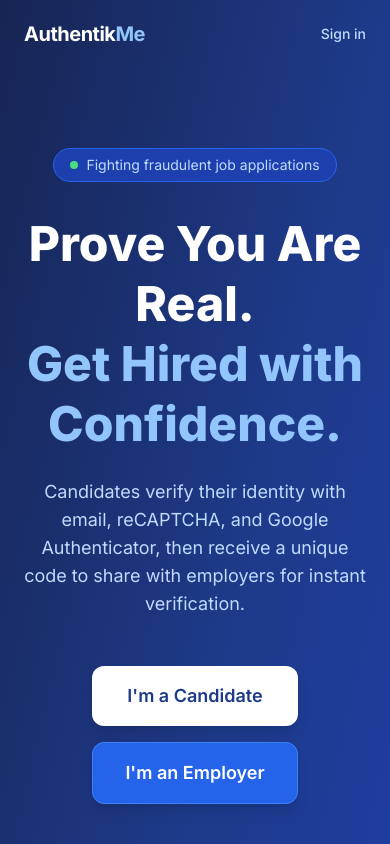
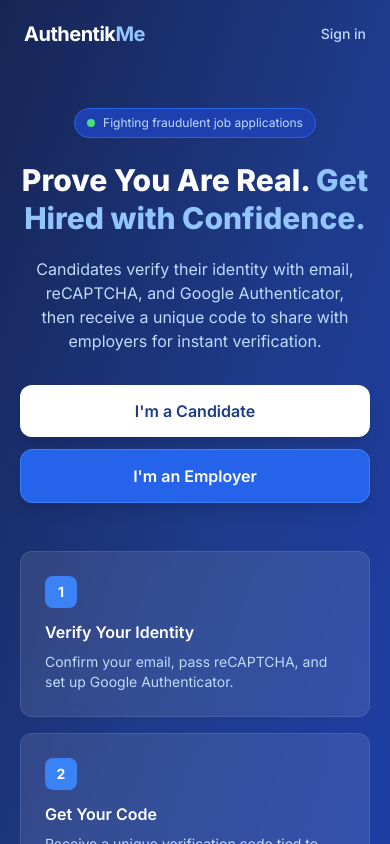
Before and after one commit to cmarq2/authentikme, a Next.js app: page / in a window 390 px wide. Shown: the top 844 px of the page. Built offline with nearby package versions, Linux system fonts and the light colour scheme.

Commit message:
feat: make all pages mobile responsive
Landing page: smaller heading (3xl→5xl), tighter spacing, full-width
buttons on mobile. Auth forms: reduced card padding on small screens.
Dashboard already had mobile bottom nav.

Co-Authored-By: Claude Sonnet 4.6 <noreply@anthropic.com>

```diff
--- a/app/candidate/signup/page.tsx
+++ b/app/candidate/signup/page.tsx
@@ -38,7 +38,7 @@ export default function CandidateSignupPage() {
     return (
       <div className="min-h-screen flex items-center justify-center bg-gray-50 px-4">
         <div className="w-full max-w-md text-center">
-          <div className="bg-white rounded-2xl shadow-sm border border-gray-100 p-10">
+          <div className="bg-white rounded-2xl shadow-sm border border-gray-100 p-8 sm:p-10">
             <div className="w-16 h-16 bg-green-100 rounded-full flex items-center justify-center mx-auto mb-4">
               <svg className="w-8 h-8 text-green-600" fill="none" viewBox="0 0 24 24" stroke="currentColor">
                 <path strokeLinecap="round" strokeLinejoin="round" strokeWidth={2} d="M3 8l7.89 5.26a2 2 0 002.22 0L21 8M5 19h14a2 2 0 002-2V7a2 2 0 00-2-2H5a2 2 0 00-2 2v10a2 2 0 002 2z" />
@@ -67,7 +67,7 @@ export default function CandidateSignupPage() {
           <p className="text-gray-500 mt-2">Create your candidate account</p>
         </div>
 
-        <div className="bg-white rounded-2xl shadow-sm border border-gray-100 p-8">
+        <div className="bg-white rounded-2xl shadow-sm border border-gray-100 p-6 sm:p-8">
           <form onSubmit={handleSubmit} className="space-y-4">
             <div>
               <label className="block text-sm font-medium text-gray-700 mb-1">Full name</label>
--- a/app/employer/signup/page.tsx
+++ b/app/employer/signup/page.tsx
@@ -44,7 +44,7 @@ export default function EmployerSignupPage() {
           <p className="text-gray-500 mt-2">Register your company account</p>
         </div>
 
-        <div className="bg-white rounded-2xl shadow-sm border border-gray-100 p-8">
+        <div className="bg-white rounded-2xl shadow-sm border border-gray-100 p-6 sm:p-8">
           <form onSubmit={handleSubmit} className="space-y-4">
             <div>
               <label className="block text-sm font-medium text-gray-700 mb-1">Your name</label>
--- a/app/login/page.tsx
+++ b/app/login/page.tsx
@@ -51,7 +51,7 @@ export default function LoginPage() {
           <p className="text-gray-500 mt-2">Sign in to your account</p>
         </div>
 
-        <div className="bg-white rounded-2xl shadow-sm border border-gray-100 p-8">
+        <div className="bg-white rounded-2xl shadow-sm border border-gray-100 p-6 sm:p-8">
           <form onSubmit={handleSubmit} className="space-y-4">
             <div>
               <label className="block text-sm font-medium text-gray-700 mb-1">Email address</label>
--- a/app/page.tsx
+++ b/app/page.tsx
@@ -17,39 +17,39 @@ export default function Home() {
       </header>
 
       {/* Hero */}
-      <main className="flex flex-col items-center justify-center text-center px-6 pt-20 pb-32">
-        <div className="inline-flex items-center gap-2 bg-blue-800 border border-blue-600 text-blue-200 text-sm px-4 py-1.5 rounded-full mb-8">
-          <span className="w-2 h-2 bg-green-400 rounded-full"></span>
+      <main className="flex flex-col items-center justify-center text-center px-5 pt-10 pb-16 sm:pt-20 sm:pb-32">
+        <div className="inline-flex items-center gap-2 bg-blue-800 border border-blue-600 text-blue-200 text-xs sm:text-sm px-3 sm:px-4 py-1.5 rounded-full mb-6 sm:mb-8">
+          <span className="w-2 h-2 bg-green-400 rounded-full shrink-0"></span>
           Fighting fraudulent job applications
         </div>
 
-        <h1 className="text-5xl font-extrabold text-white max-w-3xl leading-tight mb-6">
-          Prove You Are Real.<br />
+        <h1 className="text-3xl sm:text-5xl font-extrabold text-white max-w-3xl leading-tight mb-5 sm:mb-6">
+          Prove You Are Real.{" "}
           <span className="text-blue-300">Get Hired with Confidence.</span>
         </h1>
 
-        <p className="text-blue-200 text-lg max-w-xl mb-12">
+        <p className="text-blue-200 text-base sm:text-lg max-w-xl mb-8 sm:mb-12 px-2">
           Candidates verify their identity with email, reCAPTCHA, and Google Authenticator,
           then receive a unique code to share with employers for instant verification.
         </p>
 
-        <div className="flex flex-col sm:flex-row gap-4">
+        <div className="flex flex-col sm:flex-row gap-3 sm:gap-4 w-full sm:w-auto">
           <Link
             href="/candidate/signup"
-            className="bg-white text-blue-900 font-semibold px-8 py-4 rounded-xl hover:bg-blue-50 transition-colors text-lg shadow-lg"
+            className="bg-white text-blue-900 font-semibold px-6 py-3.5 sm:px-8 sm:py-4 rounded-xl hover:bg-blue-50 transition-colors text-base sm:text-lg shadow-lg text-center"
           >
-            I'm a Candidate
+            I&apos;m a Candidate
           </Link>
           <Link
             href="/employer/signup"
-            className="bg-blue-600 border border-blue-500 text-white font-semibold px-8 py-4 rounded-xl hover:bg-blue-500 transition-colors text-lg shadow-lg"
+            className="bg-blue-600 border border-blue-500 text-white font-semibold px-6 py-3.5 sm:px-8 sm:py-4 rounded-xl hover:bg-blue-500 transition-colors text-base sm:text-lg shadow-lg text-center"
           >
-            I'm an Employer
+            I&apos;m an Employer
           </Link>
         </div>
 
         {/* How it works */}
-        <div className="mt-24 grid grid-cols-1 sm:grid-cols-3 gap-8 max-w-3xl w-full text-left">
+        <div className="mt-12 sm:mt-24 grid grid-cols-1 sm:grid-cols-3 gap-4 sm:gap-8 max-w-3xl w-full text-left">
           {[
             {
               step: "1",
```
